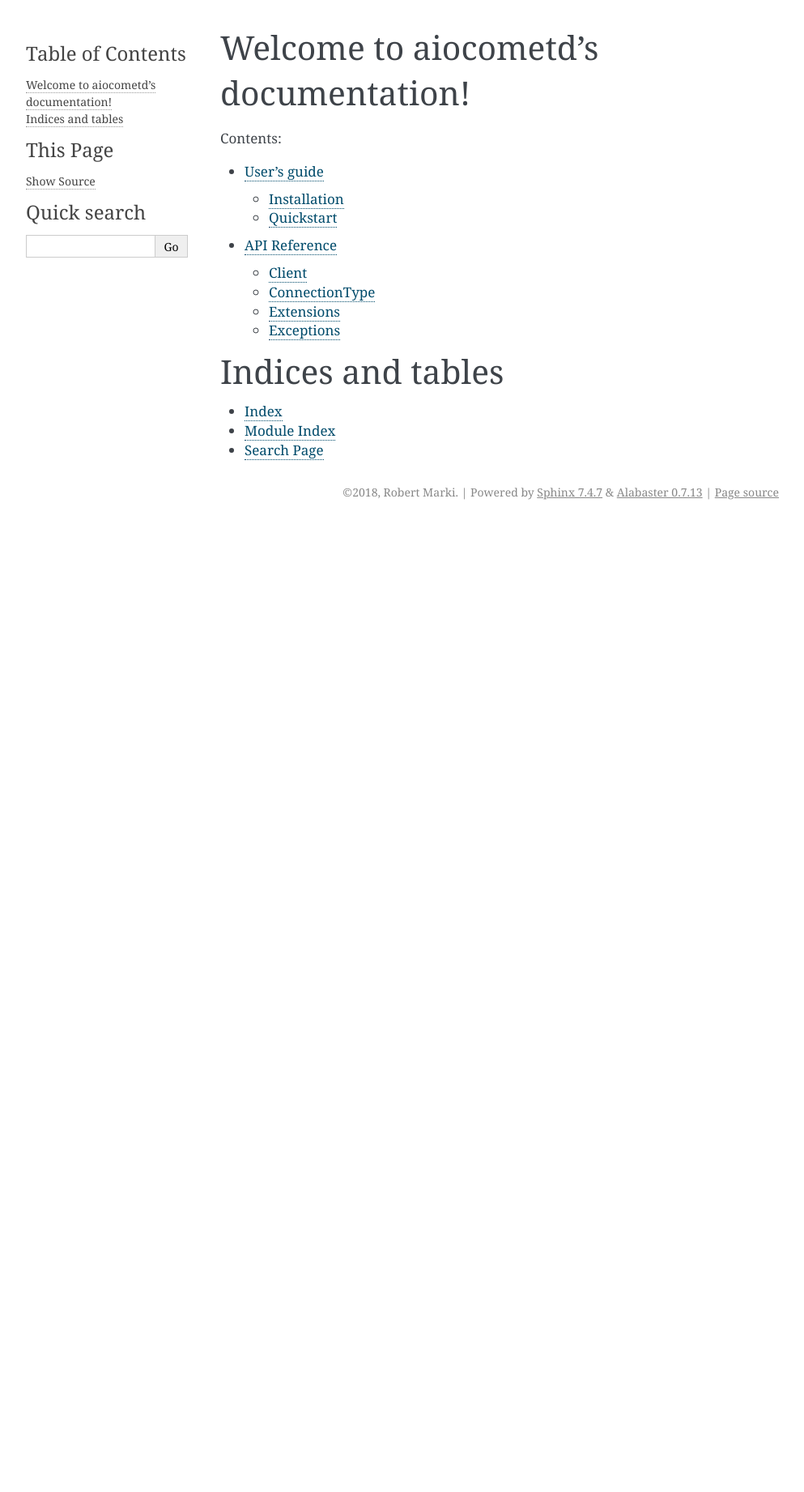
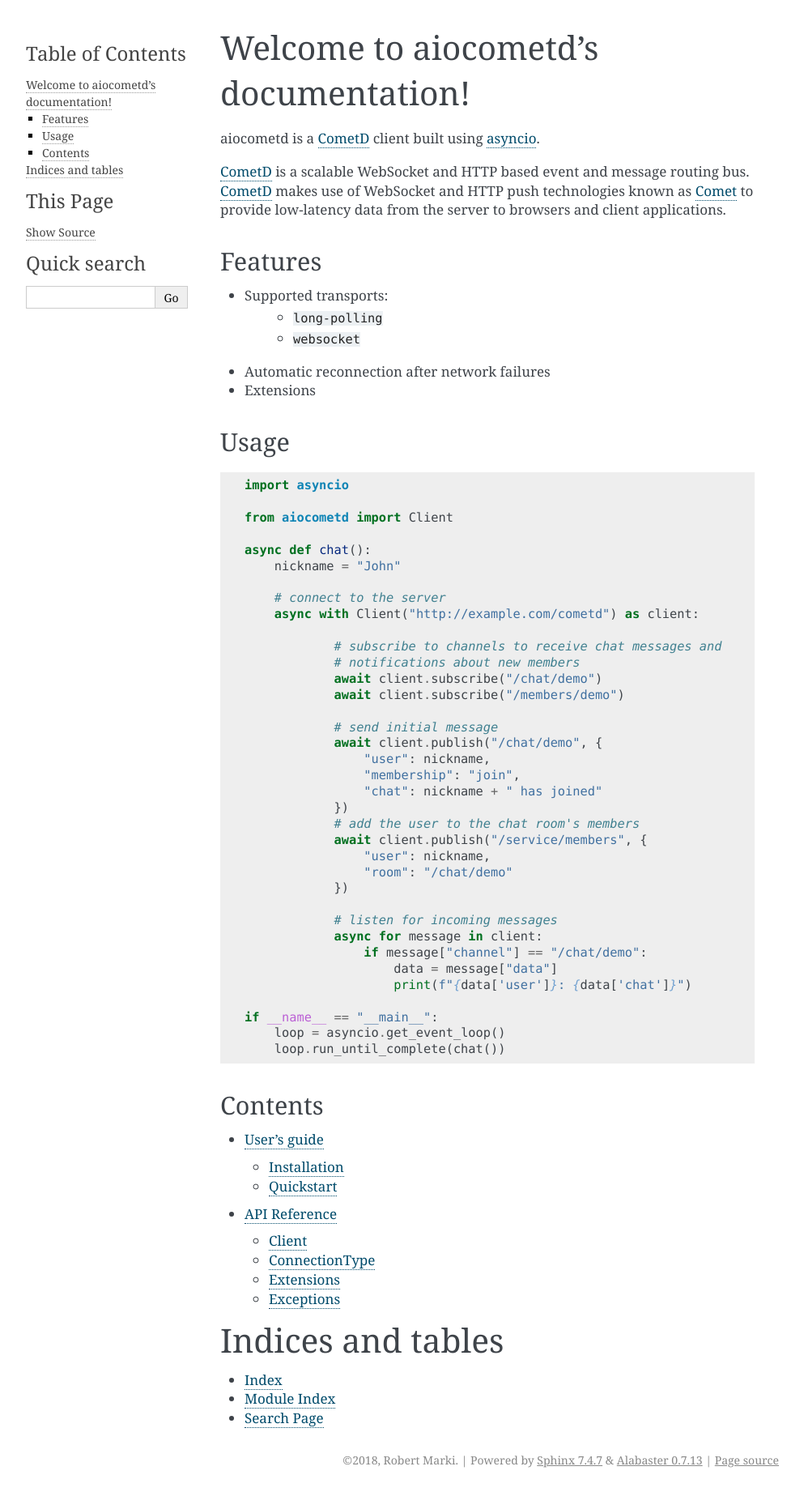
Before and after one commit to robertmrk/aiocometd, a Sphinx documentation site: the page built from docs/source/index.rst, in a window 1280 px wide. Shown: the whole page at 81% size, without its empty margins (148-1141 px from the left). Built offline with Sphinx 7.4.7, drawn with Linux system fonts in a browser that asks for light colours; before the commit the page ends 900 px from its top, so only the background shows below that.

Commit message:
Add an introduction to the documentation based on the README file

```diff
--- /dev/null
+++ b/docs/source/global.rst
@@ -0,0 +1,4 @@
+.. _aiohttp: https://github.com/aio-libs/aiohttp/
+.. _CometD: https://cometd.org/
+.. _Comet: https://en.wikipedia.org/wiki/Comet_(programming)
+.. _asyncio: https://docs.python.org/3/library/asyncio.html
--- a/docs/source/index.rst
+++ b/docs/source/index.rst
@@ -6,14 +6,71 @@
 Welcome to aiocometd's documentation!
 =====================================
 
+aiocometd is a CometD_ client built using asyncio_.
+
+CometD_ is a scalable WebSocket and HTTP based event and message routing bus.
+CometD_ makes use of WebSocket and HTTP push technologies known as Comet_ to
+provide low-latency data from the server to browsers and client applications.
+
+Features
+--------
+
+- Supported transports:
+   - ``long-polling``
+   - ``websocket``
+- Automatic reconnection after network failures
+- Extensions
+
+Usage
+-----
+
+.. code-block:: python
+
+    import asyncio
+
+    from aiocometd import Client
+
+    async def chat():
+        nickname = "John"
+
+        # connect to the server
+        async with Client("http://example.com/cometd") as client:
+
+                # subscribe to channels to receive chat messages and
+                # notifications about new members
+                await client.subscribe("/chat/demo")
+                await client.subscribe("/members/demo")
+
+                # send initial message
+                await client.publish("/chat/demo", {
+                    "user": nickname,
+                    "membership": "join",
+                    "chat": nickname + " has joined"
+                })
+                # add the user to the chat room's members
+                await client.publish("/service/members", {
+                    "user": nickname,
+                    "room": "/chat/demo"
+                })
+
+                # listen for incoming messages
+                async for message in client:
+                    if message["channel"] == "/chat/demo":
+                        data = message["data"]
+                        print(f"{data['user']}: {data['chat']}")
+
+    if __name__ == "__main__":
+        loop = asyncio.get_event_loop()
+        loop.run_until_complete(chat())
+
+Contents
+--------
+
 .. toctree::
     :maxdepth: 2
-    :caption: Contents:
 
     guide
     api
-
-
 
 Indices and tables
 ==================
--- a/docs/source/quickstart.rst
+++ b/docs/source/quickstart.rst
@@ -120,4 +120,4 @@
     data = {"foo": "bar"}
     response = await client.publish("/foo/bar", data)
 
-.. _CometD: https://cometd.org/
+.. include:: global.rst
```
Also changed, not shown: other parts of docs/source/index.rst (+2 -0 lines).
